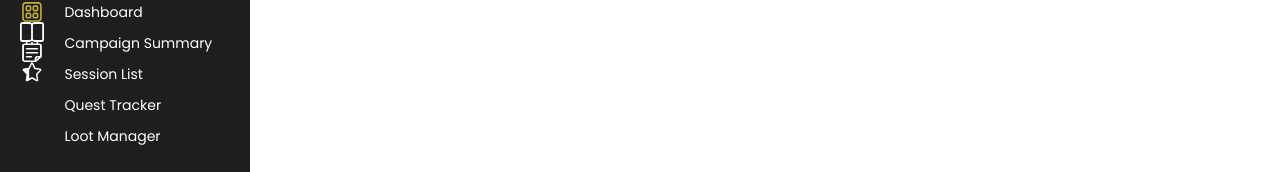
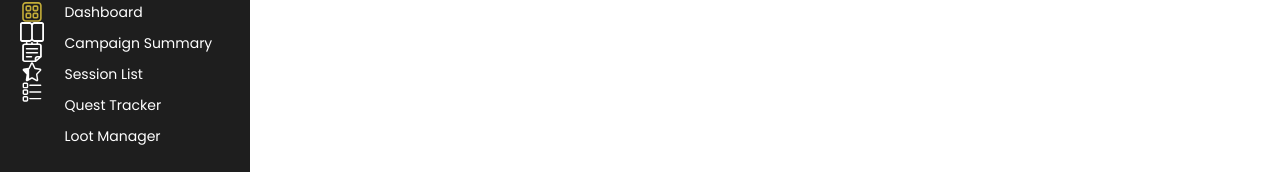
Before and after one commit to alliebourden/fableforge, a React (Vite) app: page / in a window 1280 px wide. Shown: the part 148-320 px from the top of the page. Built offline with nearby package versions, Linux system fonts and the light colour scheme.

Commit message:
style - imported and added LootIcon

```diff
--- a/src/pages/Layout.jsx
+++ b/src/pages/Layout.jsx
@@ -4,7 +4,7 @@ import DashboardIcon from "./icons/Dashboard Icon.svg";
 import CampaignIcon from "./icons/Campaign Icon.svg";
 import SessionIcon from "./icons/Session List Icon.svg";
 import QuestIcon from "./icons/Quest Icon.svg";
-// import DashboardIcon from "./icons/Dashboard Icon.svg";
+import LootIcon from "./icons/Loot Management Icon.svg";
 
 export default function Layout() {
   return (
@@ -20,6 +20,7 @@ export default function Layout() {
             <img src={CampaignIcon} height={20} />
             <img src={SessionIcon} height={20} />
             <img src={QuestIcon} height={20} />
+            <img src={LootIcon} height={20} />
           </div>
           <div className="sidebar-links">
             <a>Dashboard</a>
```
